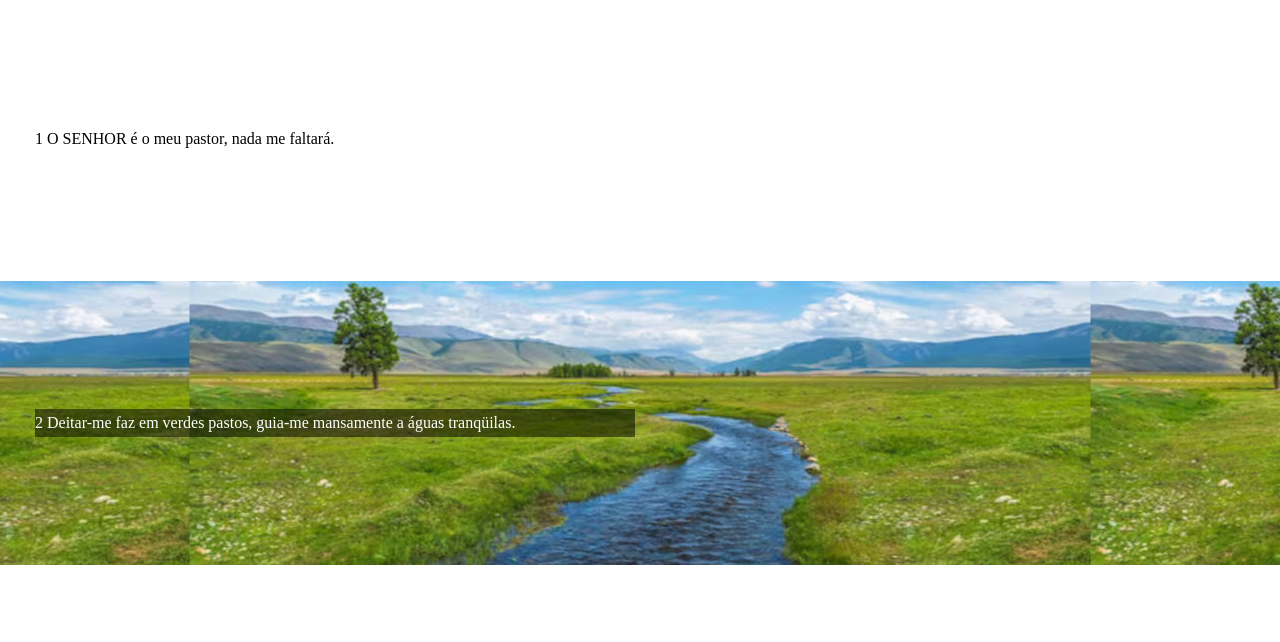
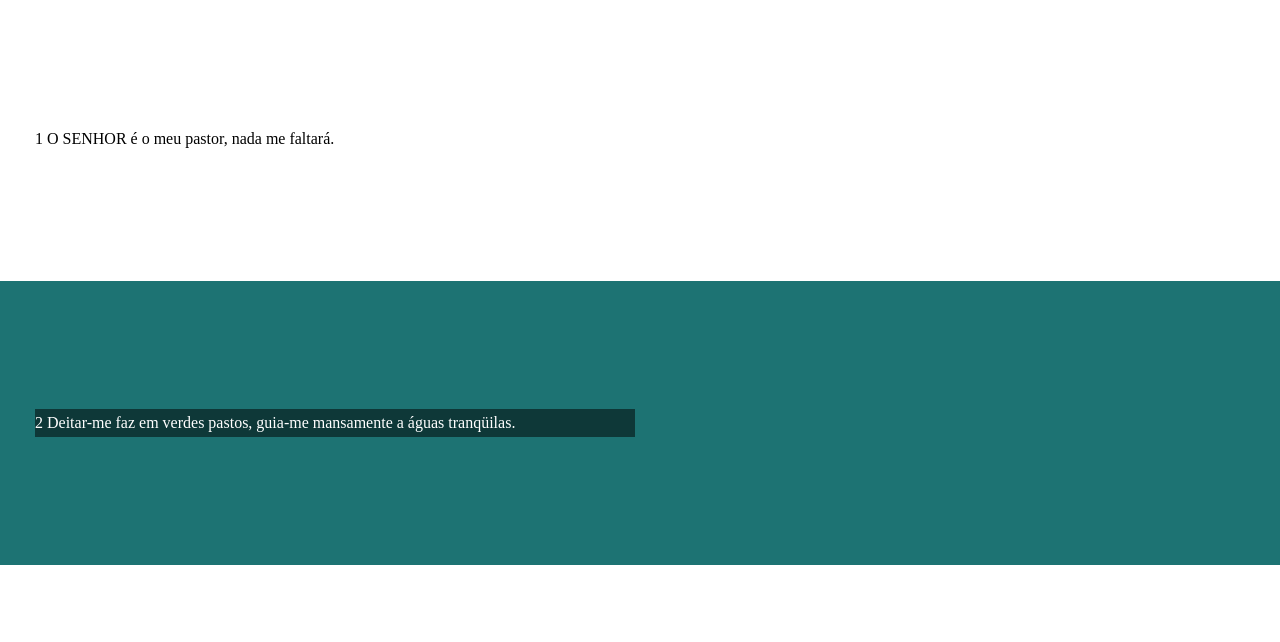
Before and after one commit to Thejunior07/salmos23, a plain HTML site: page index.html in a window 1280 px wide. Shown: the part 158-800 px from the top of the page. Drawn offline with Linux system fonts and the light colour scheme.

Commit message:
atuliazacao foto

```diff
--- a/style.css
+++ b/style.css
@@ -54,8 +54,7 @@ section.imagem > p{
 }
 
 section#img01{
-   background-image: url(foto/o-rio-da-montanha-azul-flui-por-uma-vasta-planicie-verde-bela-paisagem-alpina-com-agua-azul-em-um-rio-rapido-natureza-majestosa-poderosa-das-terras-altas_158388-7714.jpg);
-   background-position: center;
+
 }
 
 section#img02{
```
